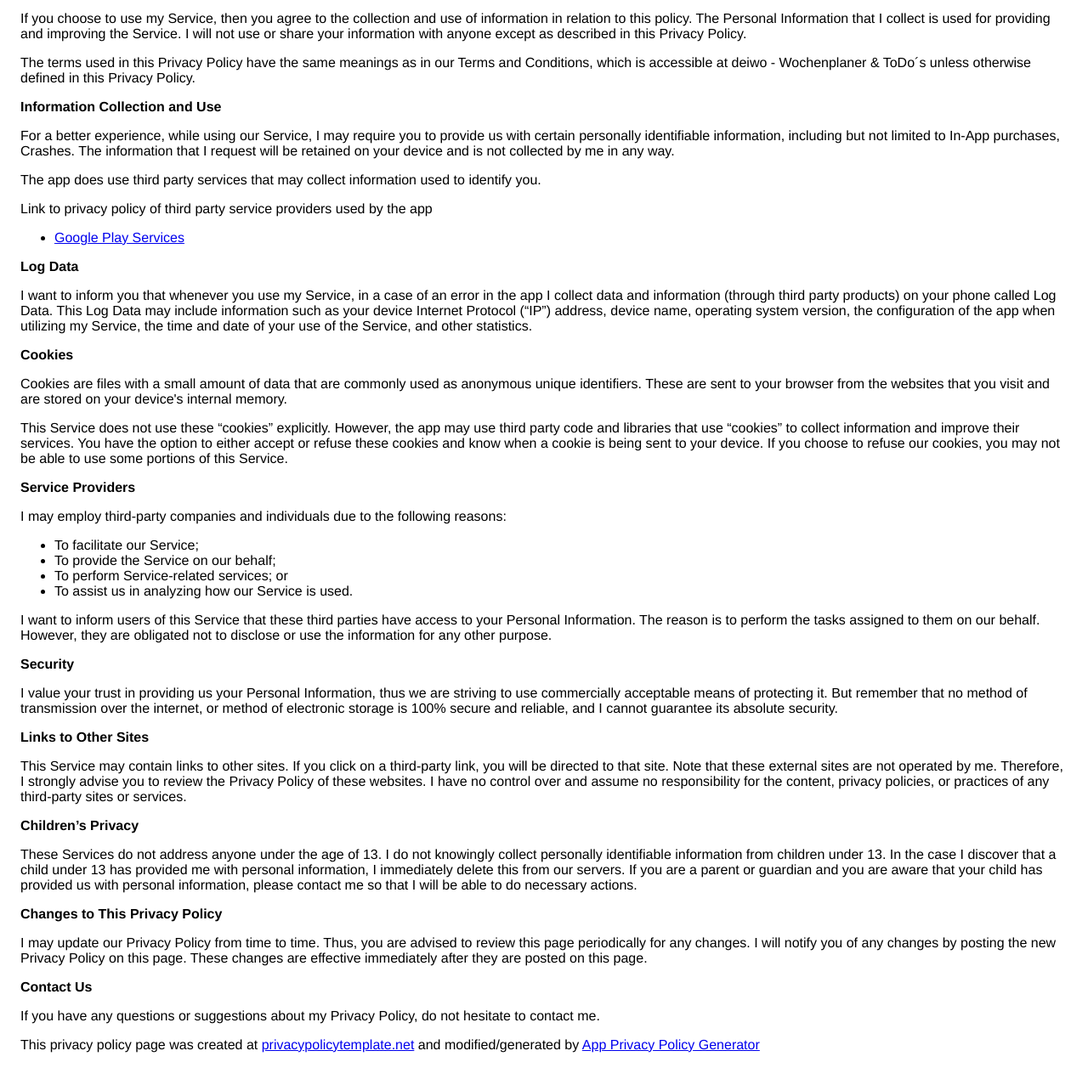
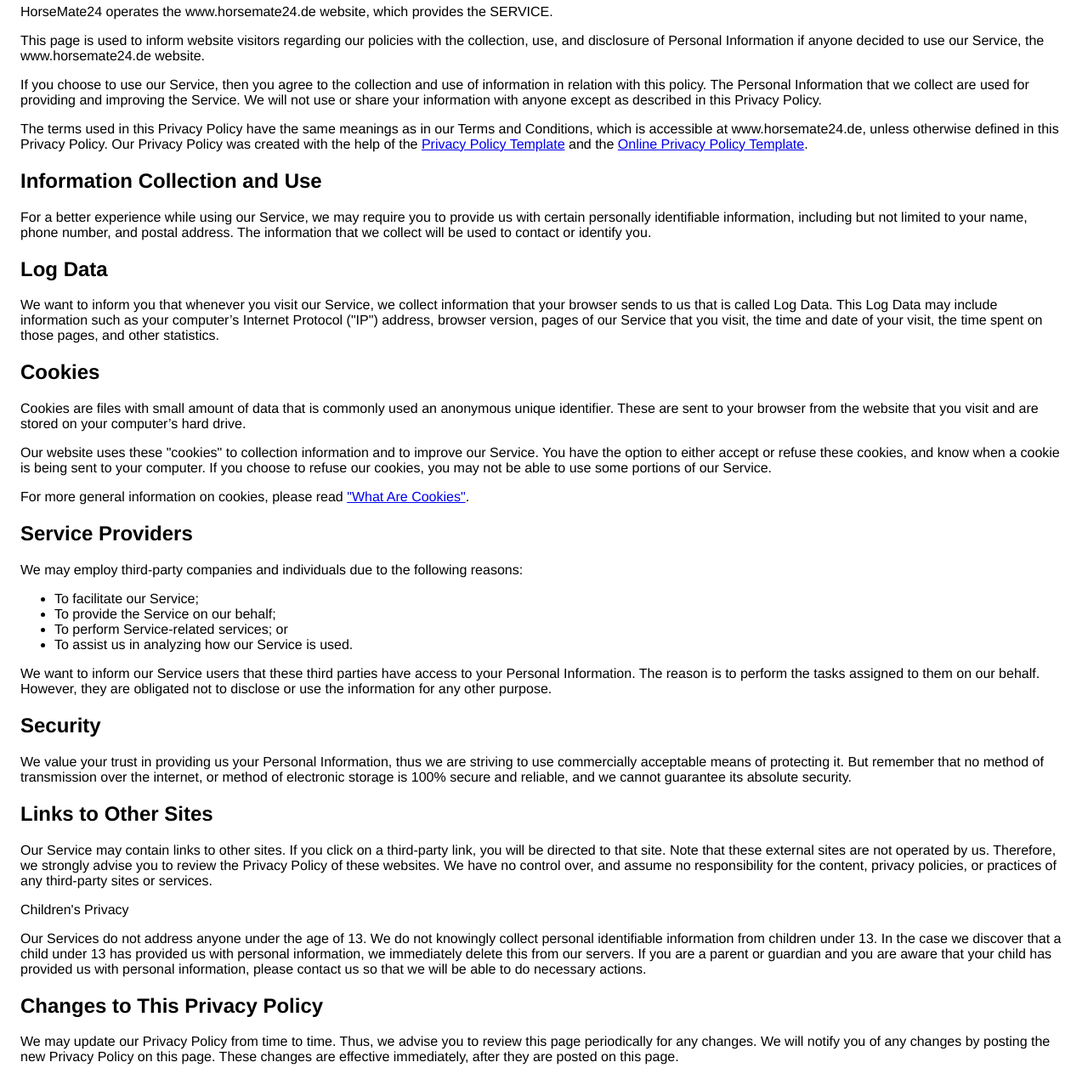
Before and after one commit to deiwoApp/deiwoApp.github.io, a plain HTML site: page index.html in a window 1280 px wide. Shown: the part 147-1417 px from the top of the page at 85% size. Drawn offline with Linux system fonts and the light colour scheme.

Commit message:
Update index.html

```diff
--- a/index.html
+++ b/index.html
@@ -7,55 +7,65 @@
       <style> body { font-family: 'Helvetica Neue', Helvetica, Arial, sans-serif; padding:1em; } </style>
     </head>
     <body>
-    <h2>Privacy Policy</h2> <p>  built the deiwo - Wochenplaner &amp; ToDo´s app as a Freemium app. This SERVICE is provided by
-                     at no cost and is intended for use as is.
-                  </p> <p>This page is used to inform visitors regarding my policies with the collection, use, and disclosure
-                    of Personal Information if anyone decided to use my Service.
-                  </p> <p>If you choose to use my Service, then you agree to the collection and use of information in
-                    relation to this policy. The Personal Information that I collect is used for providing and improving
-                    the Service. I will not use or share your information with anyone except as described
-                    in this Privacy Policy.
-                  </p> <p>The terms used in this Privacy Policy have the same meanings as in our Terms and Conditions, which is
-                    accessible at deiwo - Wochenplaner &amp; ToDo´s unless otherwise defined in this Privacy Policy.
-                  </p> <p><strong>Information Collection and Use</strong></p> <p>For a better experience, while using our Service, I may require you to provide us with certain
-                    personally identifiable information, including but not limited to In-App purchases, Crashes. The information that I request will be retained on your device and is not collected by me in any way.
-                  </p> <p>The app does use third party services that may collect information used to identify you.</p> <div><p>Link to privacy policy of third party service providers used by the app</p> <ul><li><a href="https://www.google.com/policies/privacy/" target="_blank">Google Play Services</a></li><!----><!----><!----><!----><!----><!----><!----></ul></div> <p><strong>Log Data</strong></p> <p> I want to inform you that whenever you use my Service, in a case of
-                    an error in the app I collect data and information (through third party products) on your phone
-                    called Log Data. This Log Data may include information such as your device Internet Protocol (“IP”) address,
-                    device name, operating system version, the configuration of the app when utilizing my Service,
-                    the time and date of your use of the Service, and other statistics.
-                  </p> <p><strong>Cookies</strong></p> <p>Cookies are files with a small amount of data that are commonly used as anonymous unique identifiers.
-                    These are sent to your browser from the websites that you visit and are stored on your device's internal
-                    memory.
-                  </p> <p>This Service does not use these “cookies” explicitly. However, the app may use third party code and
-                    libraries that use “cookies” to collect information and improve their services. You have the option to
-                    either accept or refuse these cookies and know when a cookie is being sent to your device. If you choose
-                    to refuse our cookies, you may not be able to use some portions of this Service.
-                  </p> <p><strong>Service Providers</strong></p> <p> I may employ third-party companies and individuals due to the following reasons:</p> <ul><li>To facilitate our Service;</li> <li>To provide the Service on our behalf;</li> <li>To perform Service-related services; or</li> <li>To assist us in analyzing how our Service is used.</li></ul> <p> I want to inform users of this Service that these third parties have access to
-                    your Personal Information. The reason is to perform the tasks assigned to them on our behalf. However,
-                    they are obligated not to disclose or use the information for any other purpose.
-                  </p> <p><strong>Security</strong></p> <p> I value your trust in providing us your Personal Information, thus we are striving
-                    to use commercially acceptable means of protecting it. But remember that no method of transmission over
-                    the internet, or method of electronic storage is 100% secure and reliable, and I cannot guarantee
-                    its absolute security.
-                  </p> <p><strong>Links to Other Sites</strong></p> <p>This Service may contain links to other sites. If you click on a third-party link, you will be directed
-                    to that site. Note that these external sites are not operated by me. Therefore, I strongly
-                    advise you to review the Privacy Policy of these websites. I have no control over
-                    and assume no responsibility for the content, privacy policies, or practices of any third-party sites
-                    or services.
-                  </p> <p><strong>Children’s Privacy</strong></p> <p>These Services do not address anyone under the age of 13. I do not knowingly collect
-                    personally identifiable information from children under 13. In the case I discover that a child
-                    under 13 has provided me with personal information, I immediately delete this from
-                    our servers. If you are a parent or guardian and you are aware that your child has provided us with personal
-                    information, please contact me so that I will be able to do necessary actions.
-                  </p> <p><strong>Changes to This Privacy Policy</strong></p> <p> I may update our Privacy Policy from time to time. Thus, you are advised to review
-                    this page periodically for any changes. I will notify you of any changes by posting
-                    the new Privacy Policy on this page. These changes are effective immediately after they are posted on
-                    this page.
-                  </p> <p><strong>Contact Us</strong></p> <p>If you have any questions or suggestions about my Privacy Policy, do not hesitate to contact
-                    me.
-                  </p> <p>This privacy policy page was created at <a href="https://privacypolicytemplate.net" target="_blank">privacypolicytemplate.net</a>
-                    and modified/generated by <a href="https://app-privacy-policy-generator.firebaseapp.com/" target="_blank">App
-                      Privacy Policy Generator</a></p>
+    <h2>Privacy Policy</h2>
+        <h1>Privacy Policy of HorseMate24</h1>
+
+<p>HorseMate24 operates the www.horsemate24.de website, which provides the SERVICE.</p>
+
+<p>This page is used to inform website visitors regarding our policies with the collection, use, and disclosure of Personal Information if anyone decided to use our Service, the www.horsemate24.de website.</p>
+
+<p>If you choose to use our Service, then you agree to the collection and use of information in relation with this policy. The Personal Information that we collect are used for providing and improving the Service. We will not use or share your information with anyone except as described in this Privacy Policy.</p>
+
+<p>The terms used in this Privacy Policy have the same meanings as in our Terms and Conditions, which is accessible at www.horsemate24.de, unless otherwise defined in this Privacy Policy. Our Privacy Policy was created with the help of the <a href="https://www.privacypolicytemplate.net">Privacy Policy Template</a> and the <a href="https://www.privacy-policy-template.com/">Online Privacy Policy Template</a>.</p>
+
+<h2>Information Collection and Use</h2>
+
+<p>For a better experience while using our Service, we may require you to provide us with certain personally identifiable information, including but not limited to your name, phone number, and postal address. The information that we collect will be used to contact or identify you.</p>
+
+<h2>Log Data</h2>
+
+<p>We want to inform you that whenever you visit our Service, we collect information that your browser sends to us that is called Log Data. This Log Data may include information such as your computer’s Internet Protocol ("IP") address, browser version, pages of our Service that you visit, the time and date of your visit, the time spent on those pages, and other statistics.</p>
+
+<h2>Cookies</h2>
+
+<p>Cookies are files with small amount of data that is commonly used an anonymous unique identifier. These are sent to your browser from the website that you visit and are stored on your computer’s hard drive.</p>
+
+<p>Our website uses these "cookies" to collection information and to improve our Service. You have the option to either accept or refuse these cookies, and know when a cookie is being sent to your computer. If you choose to refuse our cookies, you may not be able to use some portions of our Service.</p>
+
+<p>For more general information on cookies, please read <a href="https://www.cookieconsent.com/what-are-cookies/">"What Are Cookies"</a>.</p>
+
+<h2>Service Providers</h2>
+
+<p>We may employ third-party companies and individuals due to the following reasons:</p>
+
+<ul>
+    <li>To facilitate our Service;</li>
+    <li>To provide the Service on our behalf;</li>
+    <li>To perform Service-related services; or</li>
+    <li>To assist us in analyzing how our Service is used.</li>
+</ul>
+
+<p>We want to inform our Service users that these third parties have access to your Personal Information. The reason is to perform the tasks assigned to them on our behalf. However, they are obligated not to disclose or use the information for any other purpose.</p>
+
+<h2>Security</h2>
+
+<p>We value your trust in providing us your Personal Information, thus we are striving to use commercially acceptable means of protecting it. But remember that no method of transmission over the internet, or method of electronic storage is 100% secure and reliable, and we cannot guarantee its absolute security.</p>
+
+<h2>Links to Other Sites</h2>
+
+<p>Our Service may contain links to other sites. If you click on a third-party link, you will be directed to that site. Note that these external sites are not operated by us. Therefore, we strongly advise you to review the Privacy Policy of these websites. We have no control over, and assume no responsibility for the content, privacy policies, or practices of any third-party sites or services.</p>
+
+<p>Children's Privacy</p>
+
+<p>Our Services do not address anyone under the age of 13. We do not knowingly collect personal identifiable information from children under 13. In the case we discover that a child under 13 has provided us with personal information, we immediately delete this from our servers. If you are a parent or guardian and you are aware that your child has provided us with personal information, please contact us so that we will be able to do necessary actions.</p>
+
+<h2>Changes to This Privacy Policy</h2>
+
+<p>We may update our Privacy Policy from time to time. Thus, we advise you to review this page periodically for any changes. We will notify you of any changes by posting the new Privacy Policy on this page. These changes are effective immediately, after they are posted on this page.</p>
+
+<h2>Contact Us</h2>
+
+<p>If you have any questions or suggestions about our Privacy Policy, do not hesitate to contact us.</p>
+
     </body>
     </html>
```
